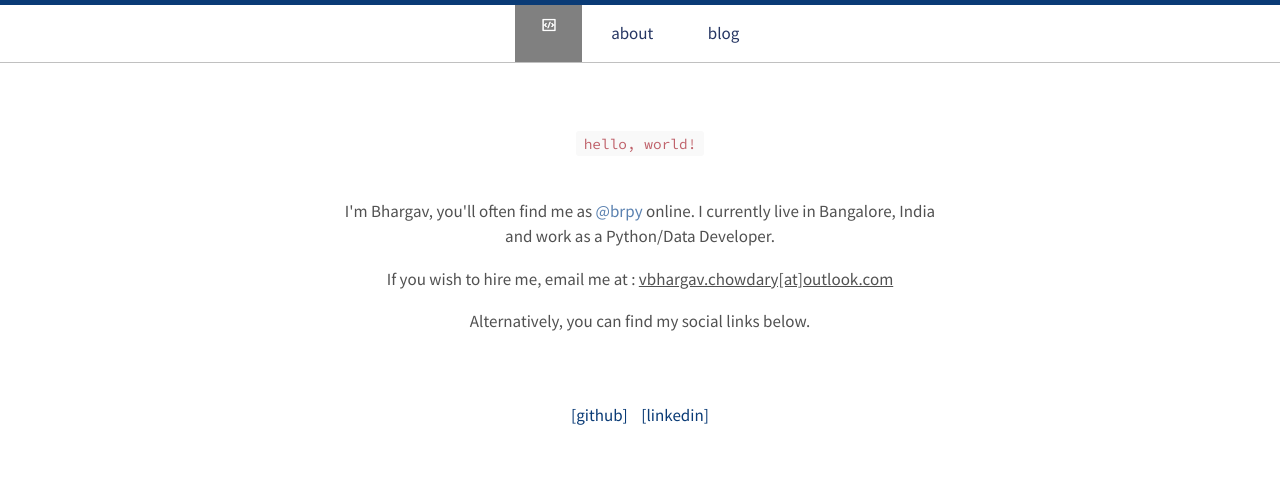
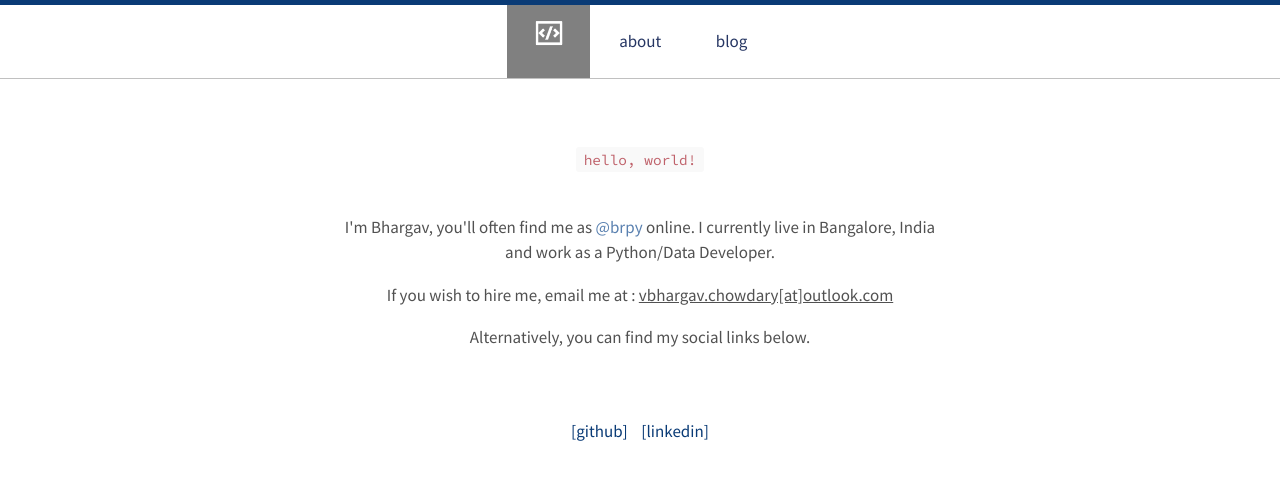
Before and after one commit to hssharadga/hssharadga.github.io, a Jekyll site: the page built from index.html, in a window 1280 px wide. Shown: the top 480 px of the page. Built offline with Jekyll 4.4.1, drawn with Linux system fonts in a browser that asks for light colours.

Commit message:
fix nav bar

```diff
--- a/_layouts/default.html
+++ b/_layouts/default.html
@@ -6,7 +6,7 @@
   <body>
     <nav class="nav-main">
       <ul>
-	      <li class="hvr-underline-reveal nav-logo"><a href="{{ site.url }}"><img src="{{ site.url }}/favicon.png" alt="logo" width="16" height="16"></a></li>
+	      <li class="hvr-underline-reveal nav-logo"><a href="{{ site.url }}"><img src="{{ site.url }}/favicon.png" alt="logo" width="32" height="32"></a></li>
         <li class="hvr-underline-reveal"><a href="{{ site.baseurl }}/about/">about</a></li>
         <li class="hvr-underline-reveal"><a href="{{ site.baseurl }}/blog/">blog</a></li>
       </ul>
--- a/css/style.scss
+++ b/css/style.scss
@@ -2,8 +2,11 @@
 ---
 
 .nav-logo {
-	background-color:gray
+	background-color:gray;
+	display: block;
+	margin:auto;
 }
+
 // Variables
 @import "utilities/variables";
 
```
